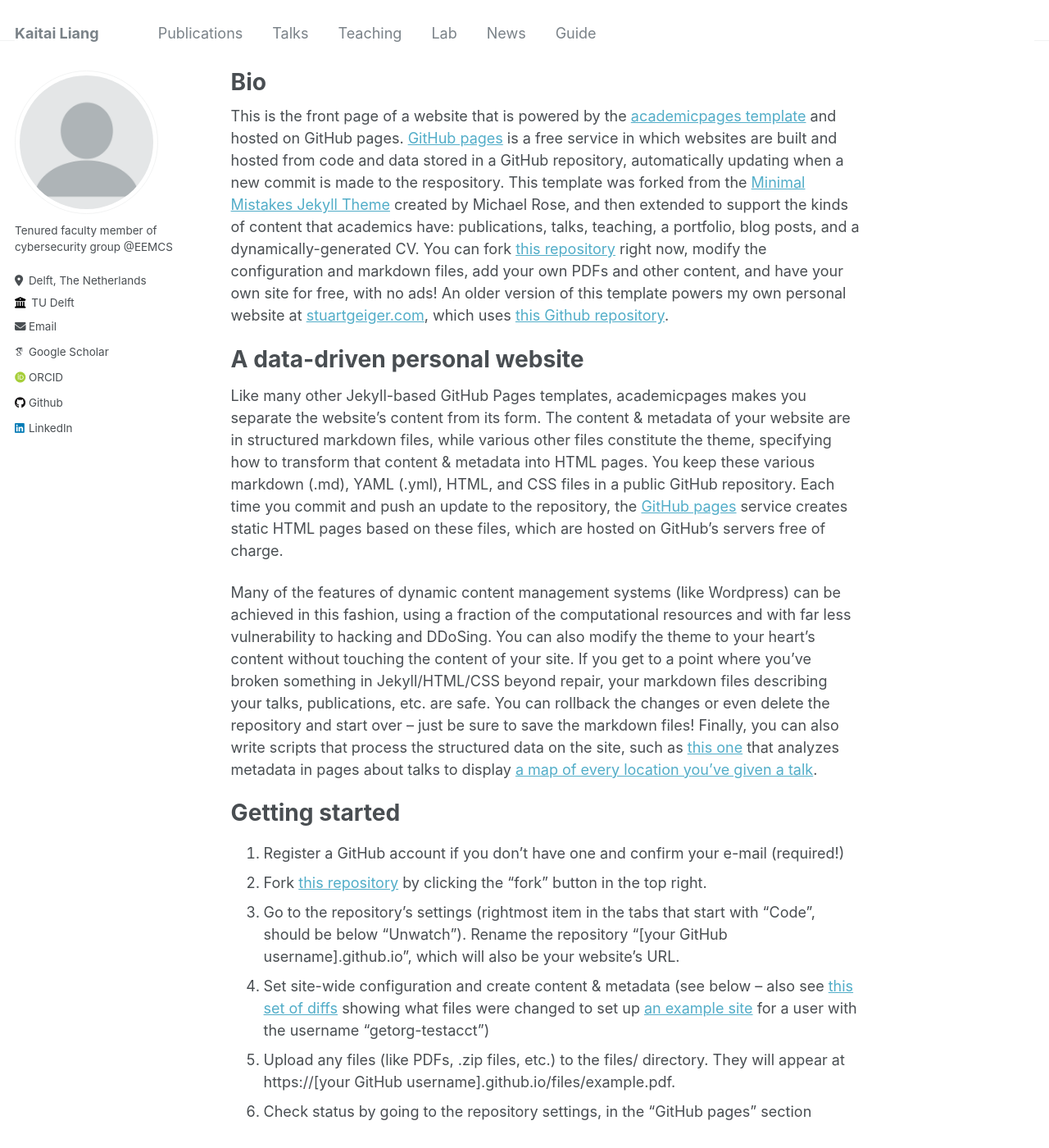
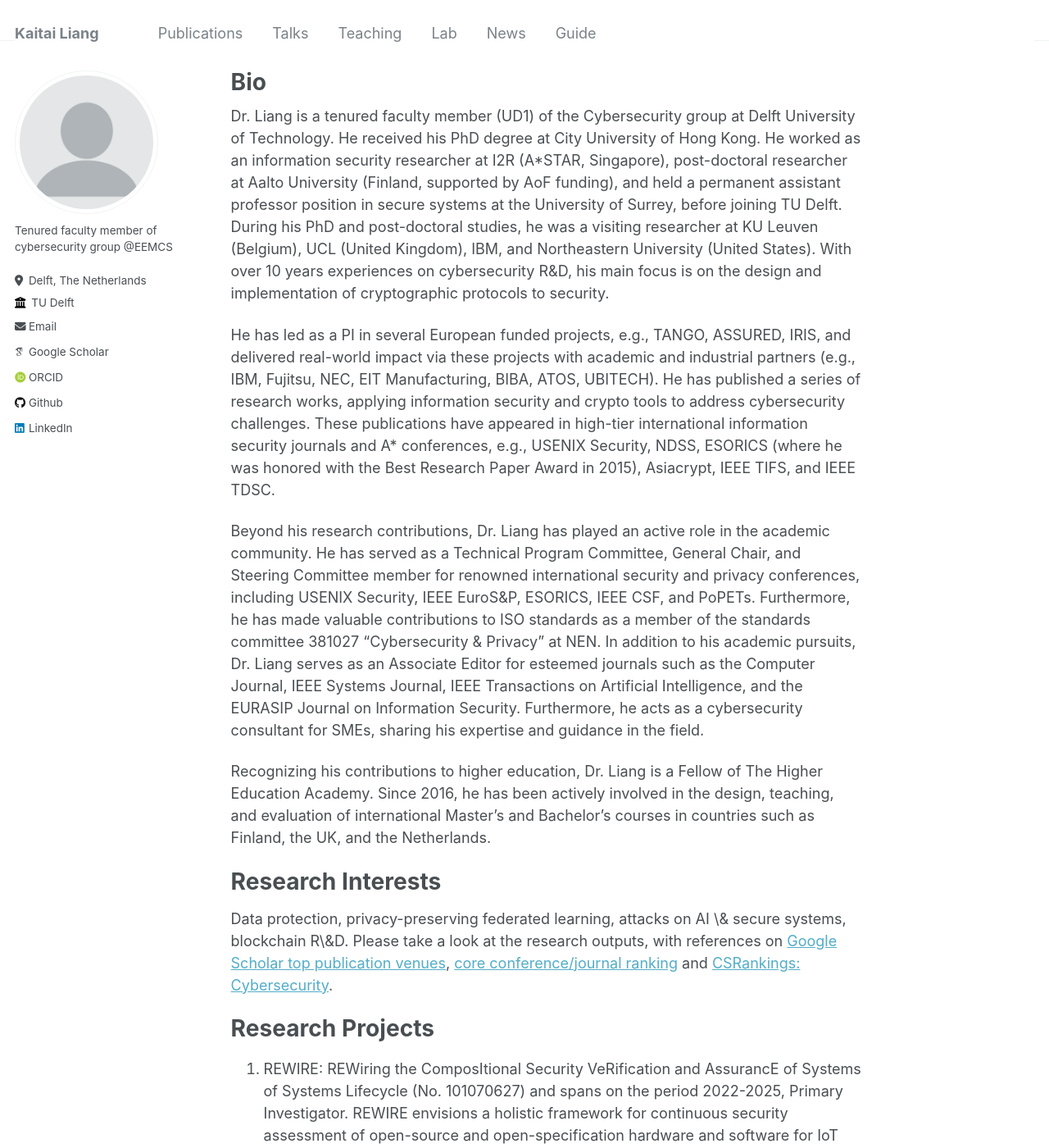
Before and after one commit to kaitailiang/kaitailiang.github.io, a Jekyll site: the page built from _pages/about.md, in a window 1280 px wide and 1400 px high. Shown: the whole window at 82% size. Built offline with Jekyll 4.4.1, drawn with Linux system fonts in a browser that asks for light colours; some web fonts are replaced; some of the changed text lies outside the part shown.

Commit message:
Update about.md

```diff
--- a/_pages/about.md
+++ b/_pages/about.md
@@ -7,43 +7,70 @@ redirect_from:
   - /about.html
 ---
 
-This is the front page of a website that is powered by the [academicpages template](https://github.com/academicpages/academicpages.github.io) and hosted on GitHub pages. [GitHub pages](https://pages.github.com) is a free service in which websites are built and hosted from code and data stored in a GitHub repository, automatically updating when a new commit is made to the respository. This template was forked from the [Minimal Mistakes Jekyll Theme](https://mmistakes.github.io/minimal-mistakes/) created by Michael Rose, and then extended to support the kinds of content that academics have: publications, talks, teaching, a portfolio, blog posts, and a dynamically-generated CV. You can fork [this repository](https://github.com/academicpages/academicpages.github.io) right now, modify the configuration and markdown files, add your own PDFs and other content, and have your own site for free, with no ads! An older version of this template powers my own personal website at [stuartgeiger.com](http://stuartgeiger.com), which uses [this Github repository](https://github.com/staeiou/staeiou.github.io).
+Dr. Liang is a tenured faculty member (UD1) of the Cybersecurity group at Delft University of Technology. He received his PhD degree at City University of Hong Kong. He worked as an information security researcher at I2R (A*STAR, Singapore), post-doctoral researcher at Aalto University (Finland, supported by AoF funding), and held a permanent assistant professor position in secure systems at the University of Surrey, before joining TU Delft. During his PhD and post-doctoral studies, he was a visiting researcher at KU Leuven (Belgium), UCL (United Kingdom), IBM, and Northeastern University (United States). With over 10 years experiences on cybersecurity R&D, his main focus is on the design and implementation of cryptographic protocols to security.
 
-A data-driven personal website
+He has led as a PI in several European funded projects, e.g., TANGO, ASSURED, IRIS, and delivered real-world impact via these projects with academic and industrial partners (e.g., IBM, Fujitsu, NEC, EIT Manufacturing, BIBA, ATOS, UBITECH). He has published a series of research works, applying information security and crypto tools to address cybersecurity challenges. These publications have appeared in high-tier international information security journals and A* conferences, e.g., USENIX Security, NDSS, ESORICS (where he was honored with the Best Research Paper Award in 2015), Asiacrypt, IEEE TIFS, and IEEE TDSC.
+
+Beyond his research contributions, Dr. Liang has played an active role in the academic community. He has served as a Technical Program Committee, General Chair, and Steering Committee member for renowned international security and privacy conferences, including USENIX Security, IEEE EuroS&P, ESORICS, IEEE CSF, and PoPETs. Furthermore, he has made valuable contributions to ISO standards as a member of the standards committee 381027 "Cybersecurity & Privacy" at NEN. In addition to his academic pursuits, Dr. Liang serves as an Associate Editor for esteemed journals such as the Computer Journal, IEEE Systems Journal, IEEE Transactions on Artificial Intelligence, and the EURASIP Journal on Information Security. Furthermore, he acts as a cybersecurity consultant for SMEs, sharing his expertise and guidance in the field.
+
+Recognizing his contributions to higher education, Dr. Liang is a Fellow of The Higher Education Academy. Since 2016, he has been actively involved in the design, teaching, and evaluation of international Master's and Bachelor's courses in countries such as Finland, the UK, and the Netherlands.
+
+Research Interests
 ======
-Like many other Jekyll-based GitHub Pages templates, academicpages makes you separate the website's content from its form. The content & metadata of your website are in structured markdown files, while various other files constitute the theme, specifying how to transform that content & metadata into HTML pages. You keep these various markdown (.md), YAML (.yml), HTML, and CSS files in a public GitHub repository. Each time you commit and push an update to the repository, the [GitHub pages](https://pages.github.com/) service creates static HTML pages based on these files, which are hosted on GitHub's servers free of charge.
+Data protection, privacy-preserving federated learning, attacks on AI \& secure systems, blockchain R\&D. Please take a look at the research outputs, with references on [Google Scholar top publication venues](https://scholar.google.es/citations?view_op=top_venues&hl=en&vq=eng_computersecuritycryptography), [core conference/journal ranking](http://portal.core.edu.au/conf-ranks/) and [CSRankings: Cybersecurity](https://csrankings.org/#/index?sec&nl).
 
-Many of the features of dynamic content management systems (like Wordpress) can be achieved in this fashion, using a fraction of the computational resources and with far less vulnerability to hacking and DDoSing. You can also modify the theme to your heart's content without touching the content of your site. If you get to a point where you've broken something in Jekyll/HTML/CSS beyond repair, your markdown files describing your talks, publications, etc. are safe. You can rollback the changes or even delete the repository and start over -- just be sure to save the markdown files! Finally, you can also write scripts that process the structured data on the site, such as [this one](https://github.com/academicpages/academicpages.github.io/blob/master/talkmap.ipynb) that analyzes metadata in pages about talks to display [a map of every location you've given a talk](https://academicpages.github.io/talkmap.html).
 
-Getting started
+Research Projects
 ======
-1. Register a GitHub account if you don't have one and confirm your e-mail (required!)
-1. Fork [this repository](https://github.com/academicpages/academicpages.github.io) by clicking the "fork" button in the top right.
-1. Go to the repository's settings (rightmost item in the tabs that start with "Code", should be below "Unwatch"). Rename the repository "[your GitHub username].github.io", which will also be your website's URL.
-1. Set site-wide configuration and create content & metadata (see below -- also see [this set of diffs](http://archive.is/3TPas) showing what files were changed to set up [an example site](https://getorg-testacct.github.io) for a user with the username "getorg-testacct")
-1. Upload any files (like PDFs, .zip files, etc.) to the files/ directory. They will appear at https://[your GitHub username].github.io/files/example.pdf.
-1. Check status by going to the repository settings, in the "GitHub pages" section
+1. REWIRE: REWiring the ComposItional Security VeRification and AssurancE of Systems of Systems Lifecycle (No. 101070627) and spans on the period 2022-2025, Primary Investigator. REWIRE envisions a holistic framework for continuous security assessment of open-source and open-specification hardware and software for IoT devices and the development of cybersecurity certification in accordance with the requirements and guidelines of recent EU Cybersecurity Act.
+1. TANGO: Digital Technologies ActiNg as a Gatekeeper to information and data flOws (No. 101070052, 2022-2025), Primary Investigator. TANGO will establish a stronger cross-sector data sharing, in a citizen-centric, secure and trustworthy manner, by developing innovative solutions while addressing environmental degradation and climate change challenges.
+1. IRIS: H2020-SU-DS-2020, (no. 101021727, 36 months, 2021-2024), Primary Investigator. IRIS aims to establish the first dedicated online training and cyber exercises to prepare CERTs/CSIRTs to collaboratively protect critical infrastructures and systems against cross-border AI and IoT threats. Pilot demonstrators will be conducted in Helsinki, Tallinn, and Barcelona.
+1. ASSURED H2020-SU-ICT-2018-2020, (no. 952697, 36 months, 2020-2023), Primary Investigator. ASSURED introduces an innovative, formally verified runtime assurance framework for securing CPS supply chains: by leveraging edge computing ecosystems, a universal distributed solution is developed for the transformation of CPSoS into distributed safety-critical CPSoS solutions, hosting multiple mixed-criticality applications. Completed.
+1. CUREX funded by the European Commission, H2020-SC1-FA-DTS-2018-1/SU-TDS-02-2018 (36 months, 2018-2021), Co-Investigator. Completed.
+1. SPEAR funded by the European Commission, H2020-DS-SC7-2017/DS-07-2017-RIA (36 months, 2018-2021), Co-Investigator. Completed.
+1. SECONDO funded by the European Commission, H2020-MSCA-RISE-2018/ENG, (48 months, 2018-2022), Co-Investigator. Completed.
+1. FutureTPM funded by the European Commission, H2020-DS-2016-2017/DS-06-2017-RIA, (36 months, 2017-2020), Co-Investigator. Completed.
 
-Site-wide configuration
+Selected Academic Activities
 ------
-The main configuration file for the site is in the base directory in [_config.yml](https://github.com/academicpages/academicpages.github.io/blob/master/_config.yml), which defines the content in the sidebars and other site-wide features. You will need to replace the default variables with ones about yourself and your site's github repository. The configuration file for the top menu is in [_data/navigation.yml](https://github.com/academicpages/academicpages.github.io/blob/master/_data/navigation.yml). For example, if you don't have a portfolio or blog posts, you can remove those items from that navigation.yml file to remove them from the header.
+Conference contributions:
 
-Create content & metadata
+- [IEEE CSF](https://csf2024.ieee-security.org/) steering committee and 2024 general chair,
+
+- [ACM CCS 2024](https://www.sigsac.org/ccs/CCS2024/call-for/call-for-papers.html) publicity chair,
+
+- [USENIX Security](https://www.usenix.org/conference/usenixsecurity24) TPC member 2024,
+
+- [IEEE EuroS&P 2023](https://eurosp2023.ieee-security.org/) general chair and TPC member 2024,
+
+- [ESORICS 2023](https://esorics2023.org/) general chair and TPC member 2018 - 2022, 2024,
+
+- [PoPETs](https://petsymposium.org/cfp24.php) editorial board member 2024,
+
+- [SecureComm 2022](https://securecomm.eai-conferences.org/2022/) general chair,
+
+- other TPC members, session chairs, publicity chairs: ACNS, ACM ASIACCS, ARES, CANS, ISC, SecureComm, etc.
+
+Associate editor:
+
+- [The Computer Journal](https://academic.oup.com/comjnl/pages/Editorial_Board) (2021 - current),
+
+- [Journal of Information Security and Applications](https://www.sciencedirect.com/journal/journal-of-information-security-and-applications) (2022 - current),
+
+- [IEEE Open Journal of the Communication Society](https://www.comsoc.org/publications/journals/ieee-ojcoms) (2023 - current),
+
+- [IEEE Transactions on Artificial Intelligence](https://cis.ieee.org/publications/ieee-transactions-on-artificial-intelligence) (2021 - current),
+
+- [IEEE Systems Journal](https://ieeesystemsjournal.org/journal-of-boards/) (2020-2024),
+
+- Guest editor for the [Journal of Computer Security](https://www.iospress.com/catalog/journals/journal-of-computer-security).
+
+
+NEN cybersecurity and privacy committee, ISO/IEC SC27 Work Group 2 (former UK).
+
+Fellow of The Higher Education Academy (UK).
+
+
+Supervision
 ------
-For site content, there is one markdown file for each type of content, which are stored in directories like _publications, _talks, _posts, _teaching, or _pages. For example, each talk is a markdown file in the [_talks directory](https://github.com/academicpages/academicpages.github.io/tree/master/_talks). At the top of each markdown file is structured data in YAML about the talk, which the theme will parse to do lots of cool stuff. The same structured data about a talk is used to generate the list of talks on the [Talks page](https://academicpages.github.io/talks), each [individual page](https://academicpages.github.io/talks/2012-03-01-talk-1) for specific talks, the talks section for the [CV page](https://academicpages.github.io/cv), and the [map of places you've given a talk](https://academicpages.github.io/talkmap.html) (if you run this [python file](https://github.com/academicpages/academicpages.github.io/blob/master/talkmap.py) or [Jupyter notebook](https://github.com/academicpages/academicpages.github.io/blob/master/talkmap.ipynb), which creates the HTML for the map based on the contents of the _talks directory).
-
-**Markdown generator**
-
-I have also created [a set of Jupyter notebooks](https://github.com/academicpages/academicpages.github.io/tree/master/markdown_generator
-) that converts a CSV containing structured data about talks or presentations into individual markdown files that will be properly formatted for the academicpages template. The sample CSVs in that directory are the ones I used to create my own personal website at stuartgeiger.com. My usual workflow is that I keep a spreadsheet of my publications and talks, then run the code in these notebooks to generate the markdown files, then commit and push them to the GitHub repository.
-
-How to edit your site's GitHub repository
-------
-Many people use a git client to create files on their local computer and then push them to GitHub's servers. If you are not familiar with git, you can directly edit these configuration and markdown files directly in the github.com interface. Navigate to a file (like [this one](https://github.com/academicpages/academicpages.github.io/blob/master/_talks/2012-03-01-talk-1.md) and click the pencil icon in the top right of the content preview (to the right of the "Raw | Blame | History" buttons). You can delete a file by clicking the trashcan icon to the right of the pencil icon. You can also create new files or upload files by navigating to a directory and clicking the "Create new file" or "Upload files" buttons.
-
-Example: editing a markdown file for a talk
-![Editing a markdown file for a talk](/images/editing-talk.png)
-
-For more info
-------
-More info about configuring academicpages can be found in [the guide](https://academicpages.github.io/markdown/). The [guides for the Minimal Mistakes theme](https://mmistakes.github.io/minimal-mistakes/docs/configuration/) (which this theme was forked from) might also be helpful.
+We have a group of Bachelor, MSc, PhD and Post-doc researchers working in several cybersecurity topics, please take a look at our CRYPTAI Lab.
```
